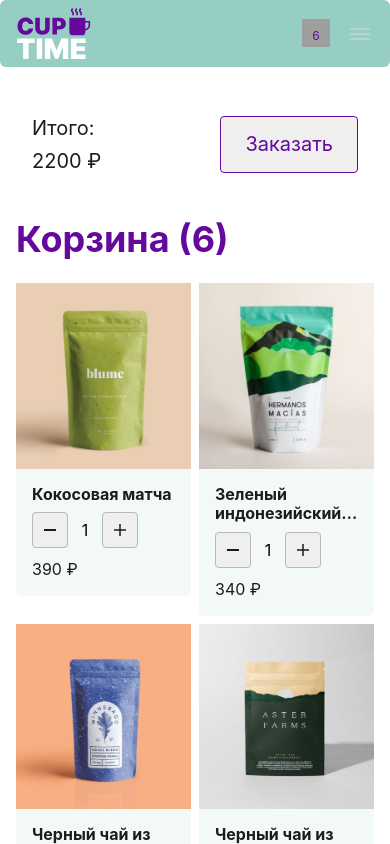
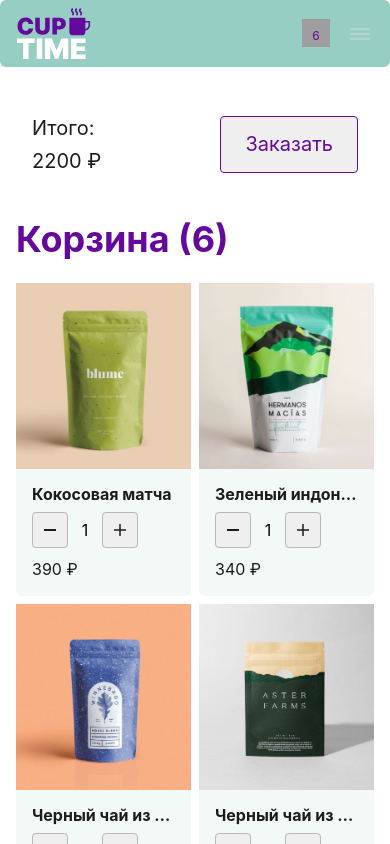
Before and after one commit to kuzpugonka/cup-time, a React (Vite) app: page /cart in a window 390 px wide. Shown: the top 844 px of the page. Built offline with nearby package versions, Linux system fonts and the light colour scheme; grey boxes are pictures that could not be loaded; a web font is replaced by a local one.

Commit message:
edit mobile

```diff
--- a/src/index.css
+++ b/src/index.css
@@ -190,6 +190,7 @@
   text-overflow: ellipsis;
   display: -webkit-box;
   -webkit-line-clamp: 2;
+  line-clamp: 2;
   -webkit-box-orient: vertical;
 }
 .product__price {
@@ -287,12 +288,11 @@
   margin-bottom: 8px;
   flex-grow: 1;
   font-size: 20px;
+  white-space: nowrap;
+  width: 100%;
   color: #1d1c1d;
   overflow: hidden;
   text-overflow: ellipsis;
-  display: -webkit-box;
-  -webkit-line-clamp: 2;
-  -webkit-box-orient: vertical;
 }
 
 .cart__sum {
@@ -415,6 +415,16 @@
   .carts__list {
     grid-template-columns: repeat(auto-fit, minmax(180px, 1fr));
   }
+  .cart__title {
+    white-space: initial;
+    display: -webkit-box;
+    -webkit-line-clamp: 2;
+    line-clamp: 2;
+    -webkit-box-orient: vertical;
+  }
+  .order__form {
+    max-width: 620px;
+  }
 }
 
 @media (max-width: 940px) {
@@ -494,6 +504,7 @@
   }
   .carts__list {
     gap: 16px;
+    grid-template-columns: repeat(auto-fit, minmax(159px, 1fr));
   }
   .carts__itog {
     grid-row: 1;
@@ -508,13 +519,15 @@
     font-size: 16px;
     min-height: 280px;
   }
+  .cart__title {
+    font-size: 16px;
+    display: block;
+    white-space: nowrap;
+  }
   .cart__sum {
     margin-bottom: 12px;
   }
   .cart__sum-num {
-    font-size: 16px;
-  }
-  .cart__title {
     font-size: 16px;
   }
   .order {
@@ -533,12 +546,12 @@
   }
 }
 
-@media (max-width: 766px) {
+@media (max-width: 660px) {
   .container {
     padding: 0 16px;
   }
   .header {
-    padding: 0 ;
+    padding: 0;
     top: 0;
   }
   .header__container {
@@ -601,8 +614,8 @@
     flex-direction: column;
     gap: 2px;
   }
-.carts__list {
-  grid-template-columns: repeat(auto-fit, minmax(140px, 1fr));
-  gap: 8px;
+  .carts__list {
+    grid-template-columns: repeat(auto-fit, minmax(140px, 1fr));
+    gap: 8px;
+  }
 }
-}
```
